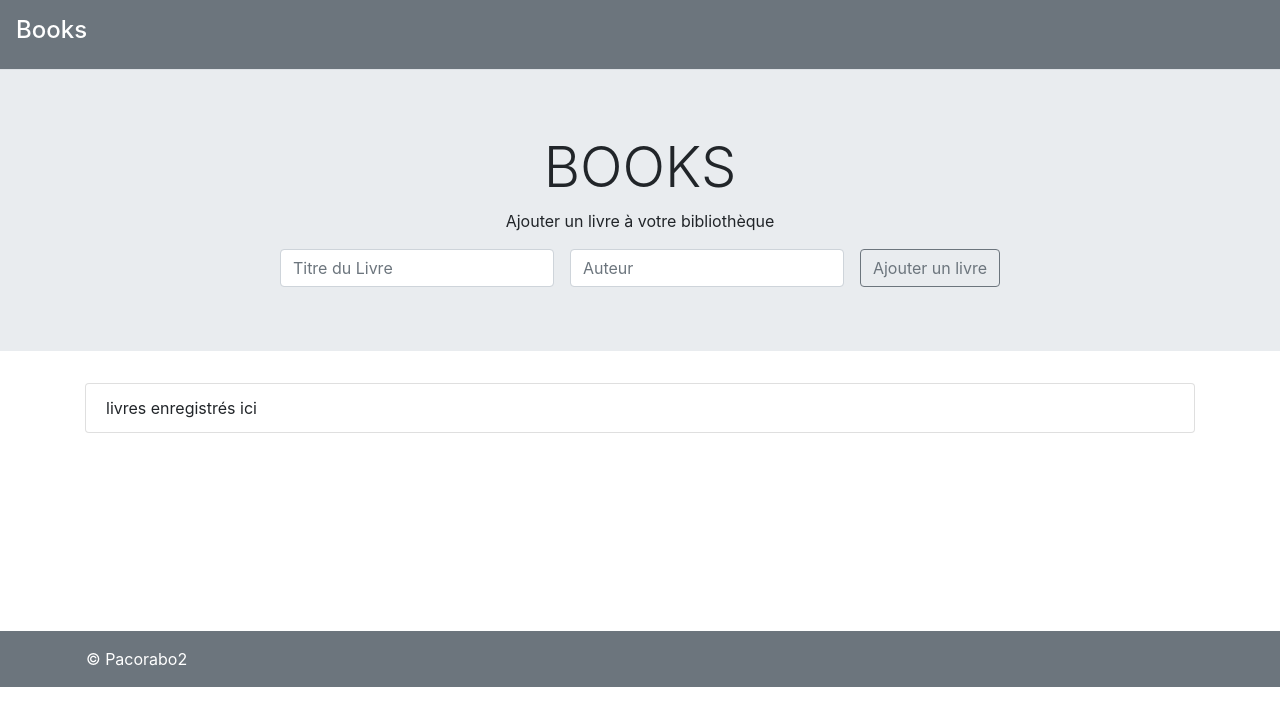
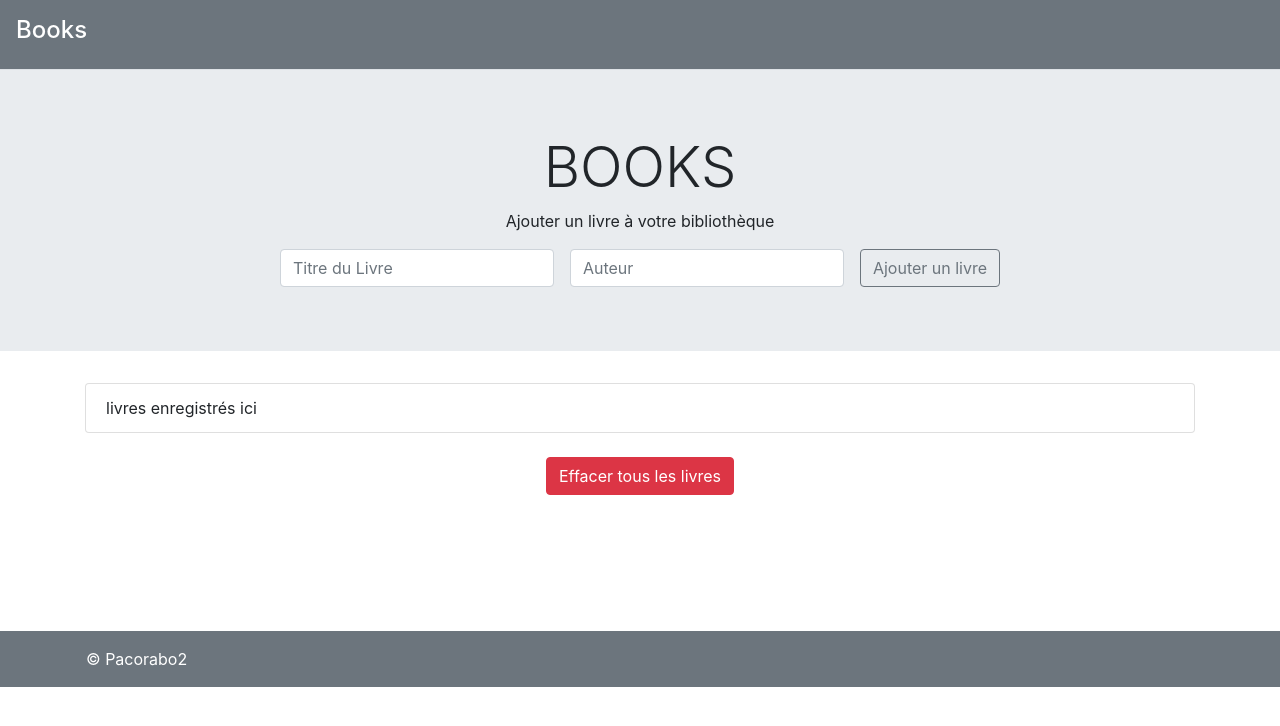
Before and after one commit to Pacorabo2/books, a React (Create React App) app: page / in a window 1280 px wide. Shown: the top 726 px of the page. Built offline with nearby package versions, Linux system fonts and the light colour scheme.

Commit message:
Brn delete books

```diff
--- a/src/containers/AddBooks.js
+++ b/src/containers/AddBooks.js
@@ -39,9 +39,11 @@ const AddBooks = () => {
                 livres enregistrés ici
               </li>
             </ul>
+            <div className="d-flex justify-content-center">
+              <button className="btn btn-danger mt-4 mb-5">Effacer tous les livres</button>
+            </div>
           </div>
         </div>
-
       </div>
     </main>
   )
```
Also changed, not shown: 1 other file (tests, documents, lock files or other folders).
